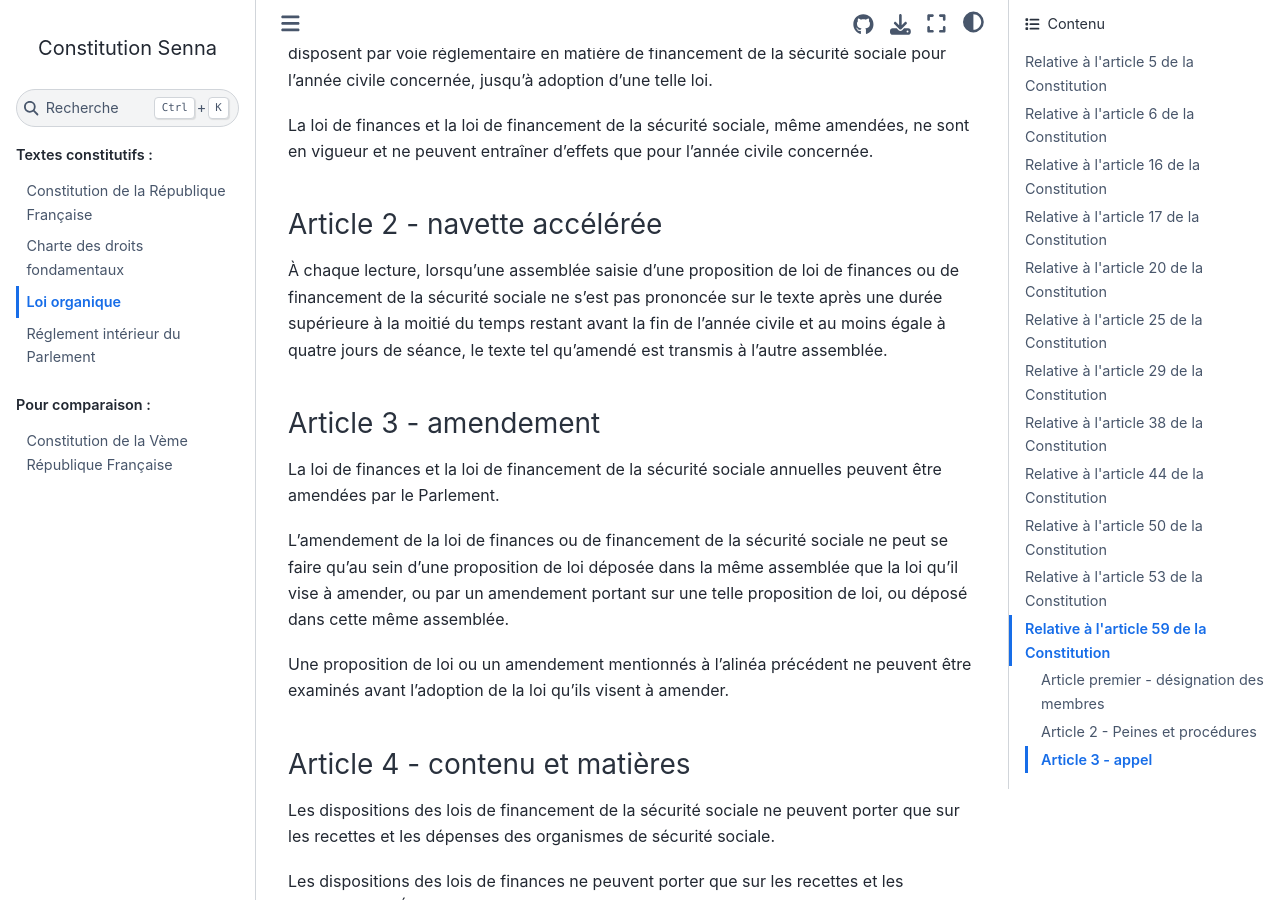
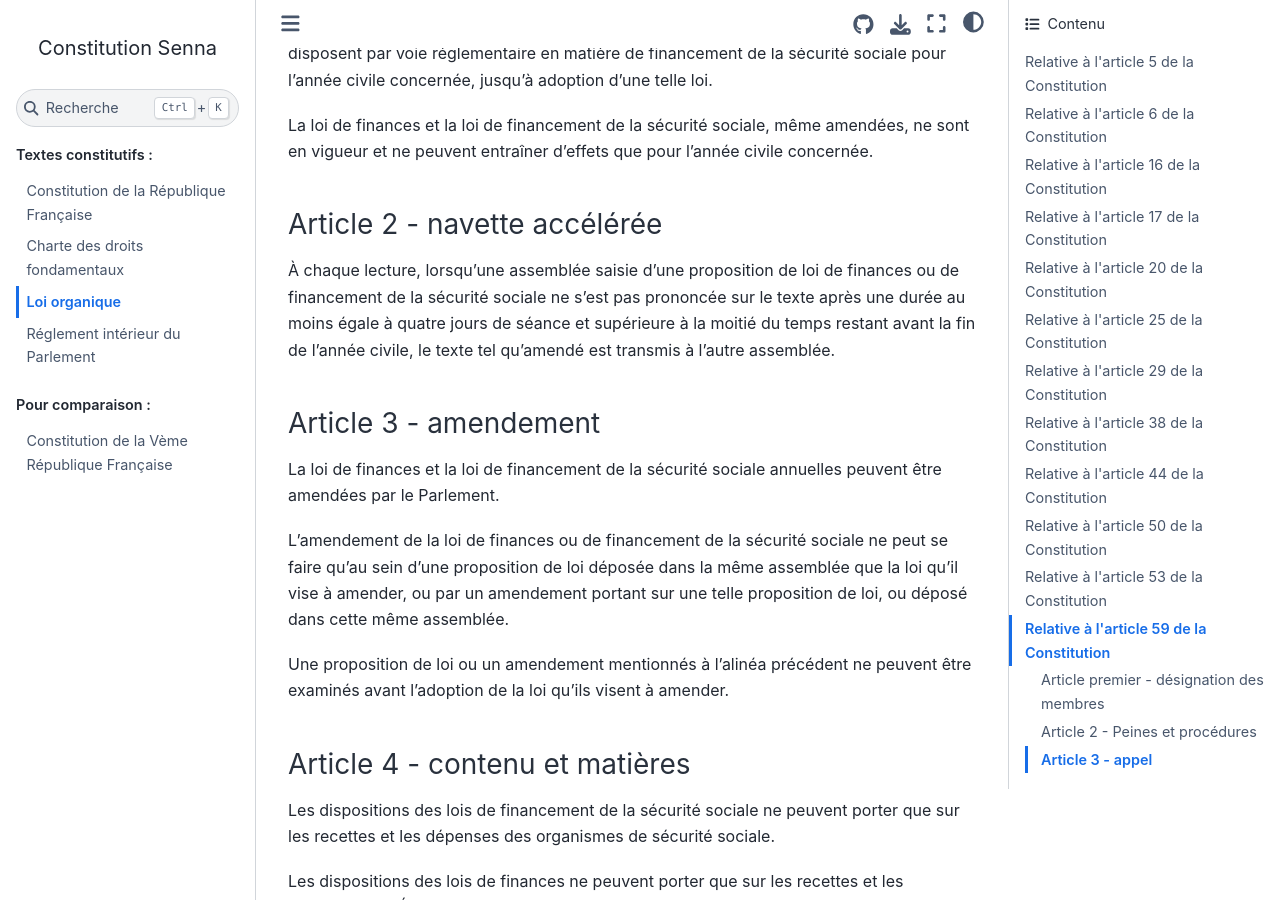
Before and after one commit to Gouvernathor/senna, a Sphinx documentation site: the page built from source/organique.rst, in a window 1280 px wide and 900 px high, scrolled down 3855 px. Built offline with Sphinx 7.4.7 and the Sphinx Book theme 1.1.4, drawn with Linux system fonts in a browser that asks for light colours; some of the changed text lies outside the part shown.

Commit message:
détails et greentext

```diff
--- a/source/organique.rst
+++ b/source/organique.rst
@@ -46,7 +46,7 @@
 
 L'ordre des candidats au sein d'une liste ne peut être modifié moins de vingt-quatre heures avant la tenue du vote.
 
-Chaque liste de candidats prévoit un individu ou une association qui la représente et décide en son nom de l'ordre des candidats la composant, ainsi que de leur remplacement. À défaut, ces décisions sont prises à la majorité absolue des membres de la liste.
+Chaque liste de candidats prévoit une association ou un individu qui la représente et décide en son nom de l'ordre des candidats la composant, ainsi que de leur remplacement. À défaut, ces décisions sont prises à la majorité absolue des membres de la liste.
 
 Le remplacement d'un parlementaire élu se fait par le premier membre non-élu de la liste à partir de laquelle il avait été élu.
 
@@ -90,7 +90,6 @@
 ---------------------------------------
 Aucun amendement n'est recevable lors de l'examen par une assemblée parlementaire de la ratification d'un traité tel que prévu par :artref:`ratification des traités`.
 
-
 ----------------------------------------------------
 Relative à :artref:`navette parlementaire et CMP`
 ----------------------------------------------------
@@ -123,7 +122,7 @@
 
 Article 2 - navette accélérée
 -----------------------------
-À chaque lecture, lorsqu'une assemblée saisie d'une proposition de loi de finances ou de financement de la sécurité sociale ne s'est pas prononcée sur le texte après une durée supérieure à la moitié du temps restant avant la fin de l'année civile et au moins égale à quatre jours de séance, le texte tel qu'amendé est transmis à l'autre assemblée.
+À chaque lecture, lorsqu'une assemblée saisie d'une proposition de loi de finances ou de financement de la sécurité sociale ne s'est pas prononcée sur le texte après une durée au moins égale à quatre jours de séance et supérieure à la moitié du temps restant avant la fin de l'année civile, le texte tel qu'amendé est transmis à l'autre assemblée.
 
 Article 3 - amendement
 ----------------------
```
Also changed, not shown: source/reglement_interieur.rst (+8 -7 lines).
